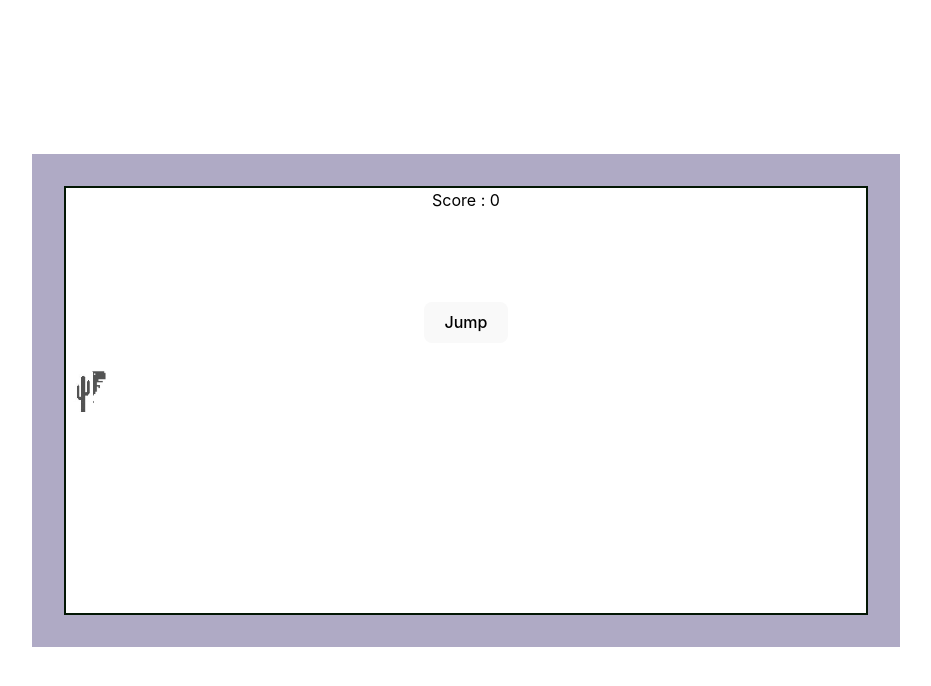
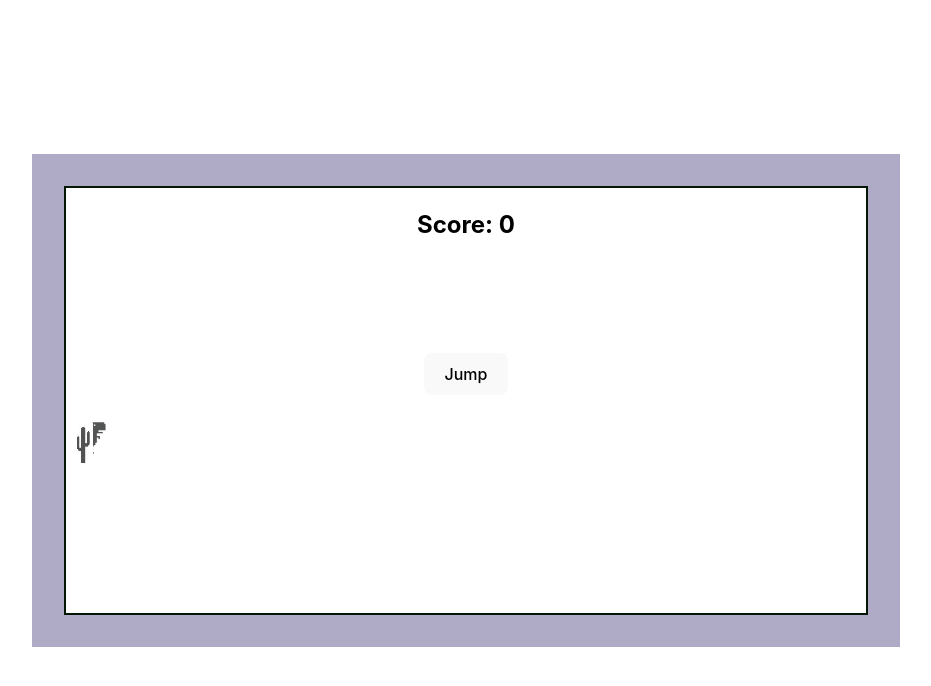
Before and after one commit to GDSC-UVic/dino-clone, a React (Vite) app in the folder dino-game-new/: page / in a window 1280 px wide. Shown: the top 686 px of the page, without its empty margins (174-1105 px from the left). Built offline with nearby package versions, Linux system fonts and the light colour scheme.

Commit message:
change html to match the previous section

```diff
--- a/dino-game-new/src/components/Dino/Dino.jsx
+++ b/dino-game-new/src/components/Dino/Dino.jsx
@@ -47,7 +47,7 @@ function Dino() {
 
   return (
     <div className="game">
-      Score : {score}
+      <h2>Score: {score}</h2>
       <div id="dino" ref={dinoRef}></div>
       <div id="cactus" ref={cactusRef}></div>
       {/* DO: Delete the jump button */}
```
